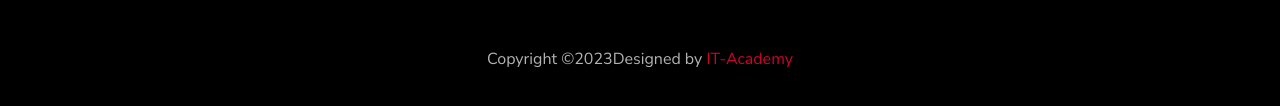
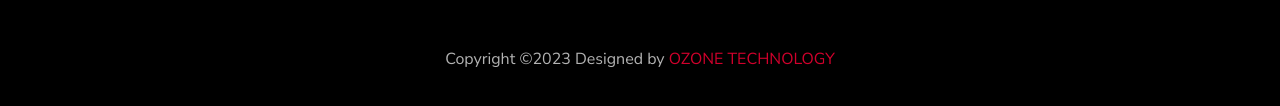
Before and after one commit to ozone-tech-dev/ITAcademy, a plain HTML site: page about.html in a window 1280 px wide. Shown: the part 3205-3311 px from the top of the page. Drawn offline with Linux system fonts and the light colour scheme; some packages are replaced by stand-ins of ours; no server answers.

Commit message:
REMARK added

```diff
--- a/about.html
+++ b/about.html
@@ -335,7 +335,7 @@
 				<div class="col-md-12 text-center">
 					<p>Copyright &copy;<script>
 							document.write(new Date().getFullYear());
-						</script>Designed by <a href="index.html">IT-Academy</a> </p>
+						</script> Designed by <a href="index.html">OZONE TECHNOLOGY</a> </p>
 				</div>
 			</div>
 		</div>
--- a/index.html
+++ b/index.html
@@ -553,7 +553,7 @@
 			</div>
 			<div class="row">
 				<div class="col-md-12 text-center">
-					<p>Copyright &copy;<script>document.write(new Date().getFullYear());</script> Designed by <a href = "http://ozonetech.et">IT-Academy</a>.</p>
+					<p>Copyright &copy;<script>document.write(new Date().getFullYear());</script> Designed by <a href = "http://ozonetech.et">OZONE TECHNOLOGY</a>.</p>
 					</div>
 				</div>
 			</div>
```
Also changed, not shown: contact.html (+1 -1 lines).
